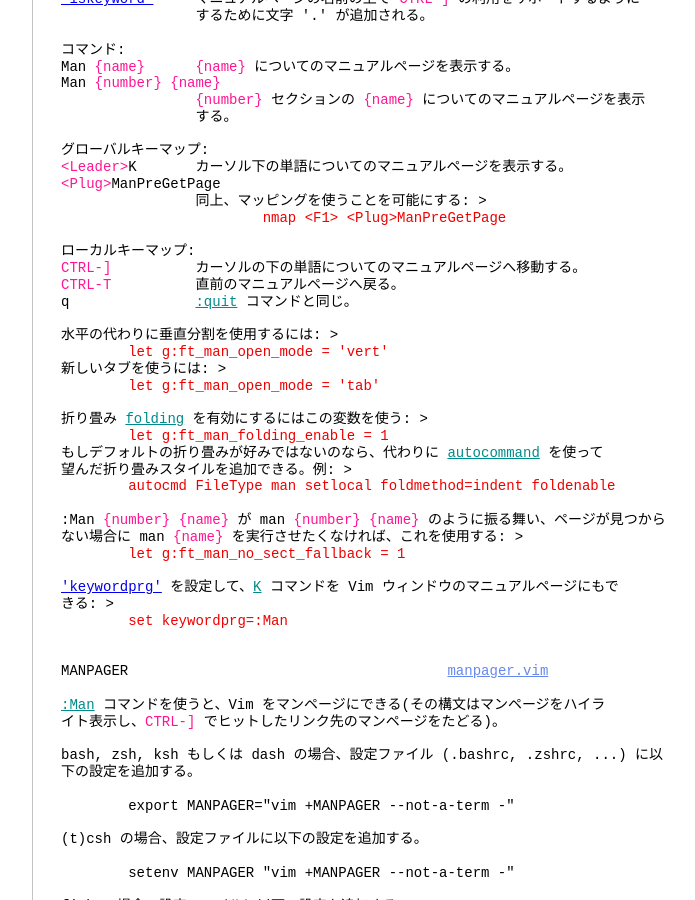
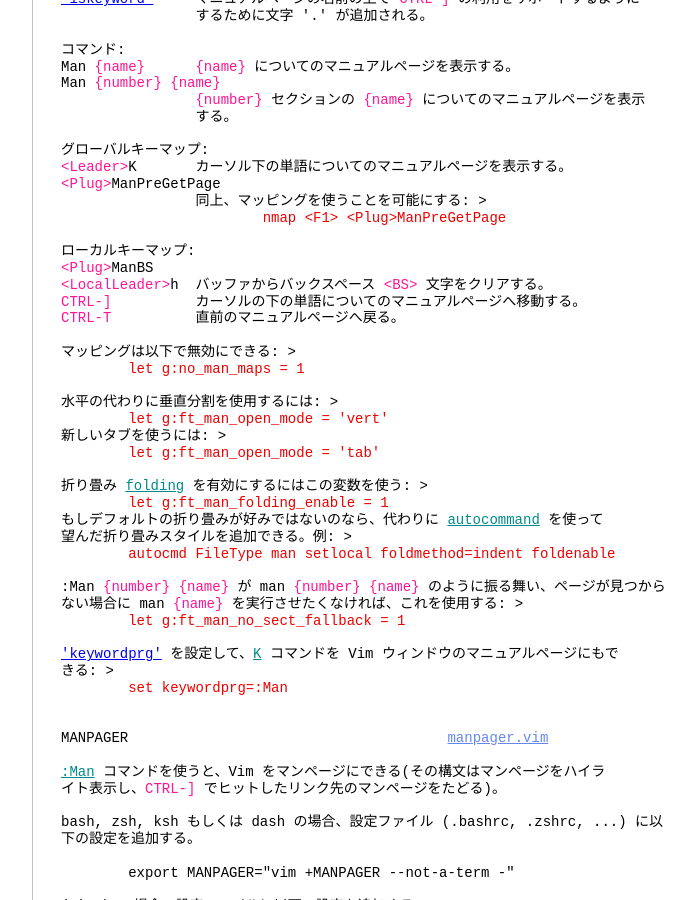
Before and after one commit to vim-jp/vimdoc-ja, a Jekyll site: the page built from filetype.html, in a window 1280 px wide and 900 px high, scrolled down 12520 px. Shown: the whole window, without its empty margins (340-1035 px from the left). Built offline with Jekyll 4.4.1, drawn with Linux system fonts in a browser that asks for light colours; nearby versions of some CDN libraries; comment, search, counter and statistics services are not loaded; some of the changed text lies outside the part shown.

Commit message:
Generated by GitHub workflow 10579492679
https://github.com/vim-jp/vimdoc-ja-working/actions/runs/10579492679

```diff
--- a/filetype.html
+++ b/filetype.html
@@ -3,7 +3,7 @@ layout: vimdoc
 helpname: 'filetype'
 ---
 <div id='vimCodeElement'>
-<a class="Constant" href="filetype.html" name="filetype.txt">filetype.txt</a>&nbsp;&nbsp;For&nbsp;<span class="Identifier">Vim バージョン 9.1.</span>&nbsp;&nbsp;Last change: 2024 Jul 16<br>
+<a class="Constant" href="filetype.html" name="filetype.txt">filetype.txt</a>&nbsp;&nbsp;For&nbsp;<span class="Identifier">Vim バージョン 9.1.</span>&nbsp;&nbsp;Last change: 2024 Aug 21<br>
 <br>
 <br>
 &nbsp;&nbsp;&nbsp;&nbsp;&nbsp;&nbsp;&nbsp;&nbsp;&nbsp;&nbsp;&nbsp;&nbsp;&nbsp;&nbsp;&nbsp;&nbsp;<span class="Identifier">VIMリファレンスマニュアル&nbsp;&nbsp;&nbsp;&nbsp;by Bram Moolenaar</span><br>
@@ -751,9 +751,13 @@ Man&nbsp;<span class="Special">{number}</span>&nbsp;<span class="Special">{name}
 <div class="helpExample">&nbsp;&nbsp;&nbsp;&nbsp;&nbsp;&nbsp;&nbsp;&nbsp;&nbsp;&nbsp;&nbsp;&nbsp;&nbsp;&nbsp;&nbsp;&nbsp;&nbsp;&nbsp;&nbsp;&nbsp;&nbsp;&nbsp;&nbsp;&nbsp;nmap &lt;F1&gt; &lt;Plug&gt;ManPreGetPage</div>
 <br>
 ローカルキーマップ:<br>
+<span class="Special">&lt;Plug&gt;</span>ManBS<br>
+<span class="Special">&lt;LocalLeader&gt;</span>h&nbsp;&nbsp;バッファからバックスペース&nbsp;<span class="Special">&lt;BS&gt;</span>&nbsp;文字をクリアする。<br>
 <span class="Special">CTRL-]</span>&nbsp;&nbsp;&nbsp;&nbsp;&nbsp;&nbsp;&nbsp;&nbsp;&nbsp;&nbsp;カーソルの下の単語についてのマニュアルページへ移動する。<br>
 <span class="Special">CTRL-T</span>&nbsp;&nbsp;&nbsp;&nbsp;&nbsp;&nbsp;&nbsp;&nbsp;&nbsp;&nbsp;直前のマニュアルページへ戻る。<br>
-q&nbsp;&nbsp;&nbsp;&nbsp;&nbsp;&nbsp;&nbsp;&nbsp;&nbsp;&nbsp;&nbsp;&nbsp;&nbsp;&nbsp;&nbsp;<a class="Identifier" href="editing.html#:quit">:quit</a>&nbsp;コマンドと同じ。<br>
+<br>
+マッピングは以下で無効にできる:&nbsp;&gt;<br>
+<div class="helpExample">&nbsp;&nbsp;&nbsp;&nbsp;&nbsp;&nbsp;&nbsp;&nbsp;let g:no_man_maps = 1</div>
 <br>
 水平の代わりに垂直分割を使用するには:&nbsp;&gt;<br>
 <div class="helpExample">&nbsp;&nbsp;&nbsp;&nbsp;&nbsp;&nbsp;&nbsp;&nbsp;let g:ft_man_open_mode = 'vert'</div>
```
